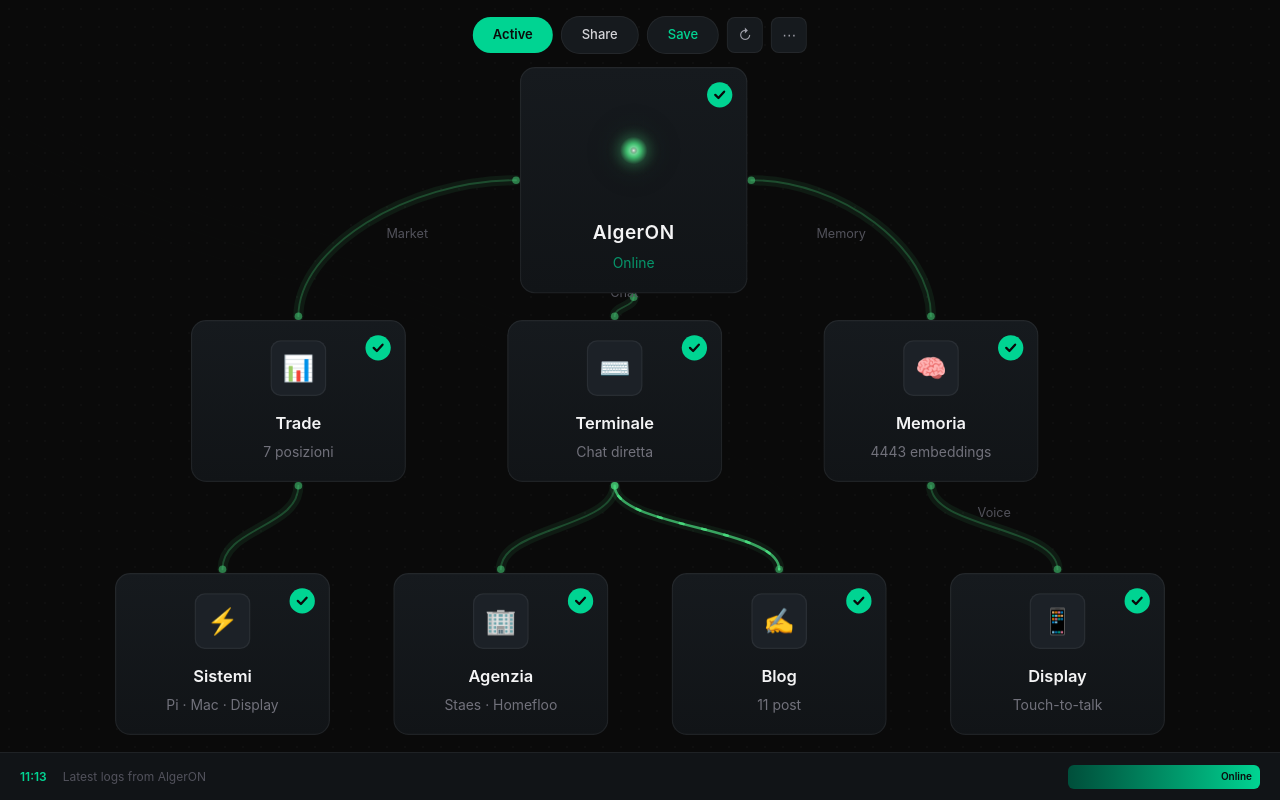
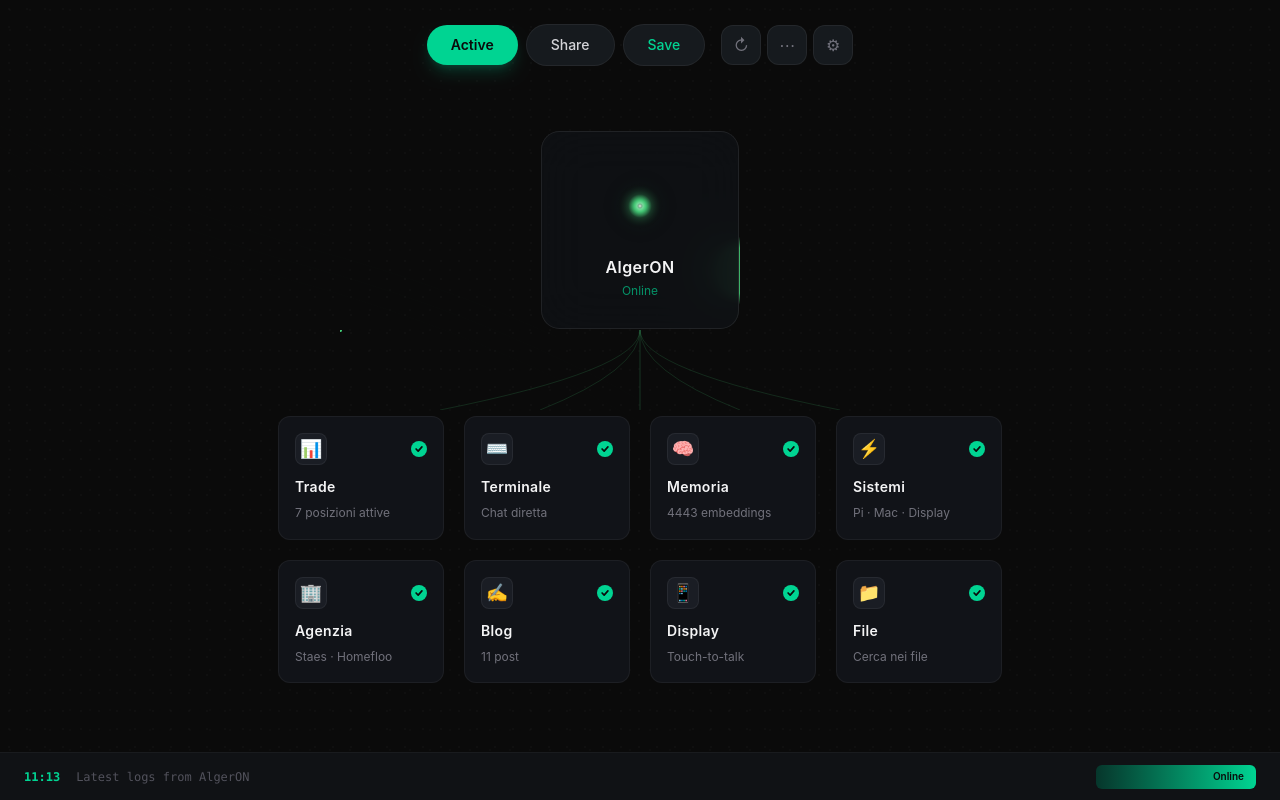
Before and after one commit to cronoagency/algeron-dashboard, a React (Vite) app: page / in a window 1280 px wide. Built offline with nearby package versions, Linux system fonts and the light colour scheme.

Commit message:
v0.5: ricostruito da zero con Aceternity UI — MovingBorder orb, HoverEffect cards, BackgroundBeams, connection lines SVG animate

```diff
--- a/package.json
+++ b/package.json
@@ -15,6 +15,7 @@
     "@xyflow/react": "^12.10.1",
     "clsx": "^2.1.1",
     "framer-motion": "^12.36.0",
+    "motion": "^12.36.0",
     "mqtt": "^5.15.0",
     "react": "^19.2.4",
     "react-dom": "^19.2.4",
--- a/src/App.jsx
+++ b/src/App.jsx
@@ -1,154 +1,132 @@
-import { useCallback, useEffect, useState } from 'react';
-import {
-  ReactFlow,
-  useNodesState,
-  useEdgesState,
-  ConnectionLineType,
-} from '@xyflow/react';
-import '@xyflow/react/dist/style.css';
+import { motion } from "motion/react";
+import { MovingBorderCard } from "./components/MovingBorder";
+import { HoverEffect } from "./components/HoverCards";
+import { Orb } from "./components/Orb";
+import { BackgroundBeams } from "./components/BackgroundBeams";
 
-import OrbNode from './components/OrbNode';
-import SystemNode from './components/SystemNode';
-import AnimatedEdge from './components/AnimatedEdge';
-import { BackgroundBeams } from './components/BackgroundBeams';
-
-const nodeTypes = { orb: OrbNode, system: SystemNode };
-const edgeTypes = { animated: AnimatedEdge };
-
-// Layout: orb top-center, systems branching down like a neural tree
-const initialNodes = [
-  {
-    id: 'orb',
-    type: 'orb',
-    position: { x: 380, y: 40 },
-    data: { status: 'Online' },
-    draggable: true,
-  },
-  {
-    id: 'trade',
-    type: 'system',
-    position: { x: 120, y: 240 },
-    data: { label: 'Trade', icon: '📊', subtitle: '7 posizioni', active: true, outputs: ['P&L'] },
-  },
-  {
-    id: 'terminal',
-    type: 'system',
-    position: { x: 370, y: 240 },
-    data: { label: 'Terminale', icon: '⌨️', subtitle: 'Chat diretta', active: true },
-  },
-  {
-    id: 'memoria',
-    type: 'system',
-    position: { x: 620, y: 240 },
-    data: { label: 'Memoria', icon: '🧠', subtitle: '4443 embeddings', active: true, outputs: ['Vector'] },
-  },
-  {
-    id: 'sistemi',
-    type: 'system',
-    position: { x: 60, y: 440 },
-    data: { label: 'Sistemi', icon: '⚡', subtitle: 'Pi · Mac · Display', active: true },
-  },
-  {
-    id: 'agenzia',
-    type: 'system',
-    position: { x: 280, y: 440 },
-    data: { label: 'Agenzia', icon: '🏢', subtitle: 'Staes · Homefloo', active: true },
-  },
-  {
-    id: 'blog',
-    type: 'system',
-    position: { x: 500, y: 440 },
-    data: { label: 'Blog', icon: '✍️', subtitle: '11 post', active: true },
-  },
-  {
-    id: 'display',
-    type: 'system',
-    position: { x: 720, y: 440 },
-    data: { label: 'Display', icon: '📱', subtitle: 'Touch-to-talk', active: true },
-  },
-];
-
-const initialEdges = [
-  { id: 'o-trade', source: 'orb', target: 'trade', sourceHandle: 'left', targetHandle: 'top', type: 'animated', data: { label: 'Market', active: false } },
-  { id: 'o-terminal', source: 'orb', target: 'terminal', sourceHandle: 'bottom', targetHandle: 'top', type: 'animated', data: { label: 'Chat', active: false } },
-  { id: 'o-memoria', source: 'orb', target: 'memoria', sourceHandle: 'right', targetHandle: 'top', type: 'animated', data: { label: 'Memory', active: false } },
-  { id: 'trade-sistemi', source: 'trade', target: 'sistemi', sourceHandle: 's-bottom', targetHandle: 'top', type: 'animated', data: { active: false } },
-  { id: 'terminal-agenzia', source: 'terminal', target: 'agenzia', sourceHandle: 's-bottom', targetHandle: 'top', type: 'animated', data: { active: false } },
-  { id: 'terminal-blog', source: 'terminal', target: 'blog', sourceHandle: 's-bottom', targetHandle: 'top', type: 'animated', data: { active: false } },
-  { id: 'memoria-display', source: 'memoria', target: 'display', sourceHandle: 's-bottom', targetHandle: 'top', type: 'animated', data: { label: 'Voice', active: false } },
+const nodes = [
+  { title: "Trade", description: "7 posizioni attive", icon: "📊", active: true },
+  { title: "Terminale", description: "Chat diretta", icon: "⌨️", active: true },
+  { title: "Memoria", description: "4443 embeddings", icon: "🧠", active: true },
+  { title: "Sistemi", description: "Pi · Mac · Display", icon: "⚡", active: true },
+  { title: "Agenzia", description: "Staes · Homefloo", icon: "🏢", active: true },
+  { title: "Blog", description: "11 post", icon: "✍️", active: true },
+  { title: "Display", description: "Touch-to-talk", icon: "📱", active: true },
+  { title: "File", description: "Cerca nei file", icon: "📁", active: true },
 ];
 
 function App() {
-  const [nodes, setNodes, onNodesChange] = useNodesState(initialNodes);
-  const [edges, setEdges, onEdgesChange] = useEdgesState(initialEdges);
-
-  // Pulse random synapses
-  useEffect(() => {
-    const pulse = setInterval(() => {
-      const idx = Math.floor(Math.random() * initialEdges.length);
-      setEdges(eds => eds.map((e, i) => ({
-        ...e,
-        data: { ...e.data, active: i === idx },
-      })));
-      setTimeout(() => {
-        setEdges(eds => eds.map(e => ({ ...e, data: { ...e.data, active: false } })));
-      }, 1200);
-    }, 2500);
-    return () => clearInterval(pulse);
-  }, [setEdges]);
-
   return (
-    <div className="w-screen h-screen relative bg-[#0a0a0a]">
-      <style>{`@keyframes edgeFlow { to { stroke-dashoffset: -36; } }`}</style>
-
-      {/* Animated background beams */}
+    <div className="relative min-h-screen w-full bg-[#0a0a0a] overflow-hidden flex flex-col items-center">
+      {/* Background */}
       <BackgroundBeams />
 
+      {/* Dot pattern */}
+      <div
+        className="absolute inset-0 pointer-events-none"
+        style={{
+          backgroundImage: "radial-gradient(circle, rgba(255,255,255,0.015) 1px, transparent 1px)",
+          backgroundSize: "20px 20px",
+        }}
+      />
+
       {/* Top toolbar */}
-      <div className="absolute top-4 left-1/2 -translate-x-1/2 flex gap-2 z-10 items-center">
-        <button className="bg-emerald-400 text-[#0a0a0a] px-5 py-2 rounded-full text-[13px] font-semibold hover:bg-emerald-300 transition-colors">
+      <motion.div
+        className="relative z-20 flex items-center gap-2 mt-6"
+        initial={{ opacity: 0, y: -20 }}
+        animate={{ opacity: 1, y: 0 }}
+        transition={{ duration: 0.6 }}
+      >
+        <button className="bg-emerald-400 text-[#0a0a0a] px-6 py-2.5 rounded-full text-sm font-semibold hover:bg-emerald-300 transition-all shadow-lg shadow-emerald-400/20">
           Active
         </button>
-        <button className="bg-[#161a1e] text-zinc-300 border border-white/[0.06] px-5 py-2 rounded-full text-[13px] font-medium hover:border-white/[0.12] transition-colors">
+        <button className="bg-[#161a1e] text-zinc-300 border border-white/[0.06] px-6 py-2.5 rounded-full text-sm font-medium hover:bg-[#1c2127] transition-all">
           Share
         </button>
-        <button className="bg-[#161a1e] text-emerald-400 border border-white/[0.06] px-5 py-2 rounded-full text-[13px] font-medium hover:border-emerald-400/20 transition-colors">
+        <button className="bg-[#161a1e] text-emerald-400 border border-white/[0.06] px-6 py-2.5 rounded-full text-sm font-medium hover:border-emerald-400/20 transition-all">
           Save
         </button>
-        {['↻', '⋯'].map((icon, i) => (
-          <button key={i} className="bg-[#161a1e] text-zinc-400 border border-white/[0.06] w-9 h-9 rounded-lg text-sm flex items-center justify-center hover:border-white/[0.12] transition-colors">
-            {icon}
-          </button>
-        ))}
-      </div>
+        <div className="flex gap-1.5 ml-2">
+          {["↻", "⋯", "⚙"].map((icon, i) => (
+            <button key={i} className="bg-[#161a1e] text-zinc-500 border border-white/[0.06] w-10 h-10 rounded-xl text-base flex items-center justify-center hover:bg-[#1c2127] hover:text-zinc-300 transition-all">
+              {icon}
+            </button>
+          ))}
+        </div>
+      </motion.div>
+
+      {/* Orb — center piece with moving border */}
+      <motion.div
+        className="relative z-10 mt-16"
+        initial={{ opacity: 0, scale: 0.8 }}
+        animate={{ opacity: 1, scale: 1 }}
+        transition={{ duration: 0.8, delay: 0.2 }}
+      >
+        <MovingBorderCard
+          duration={4000}
+          borderRadius="1.2rem"
+          containerClassName="w-[200px] h-[200px]"
+          className="p-6"
+        >
+          <Orb size={90} />
+          <div className="text-base font-semibold text-zinc-100 tracking-wide mt-1">
+            AlgerON
+          </div>
+          <motion.div
+            className="text-xs text-emerald-400 mt-1"
+            animate={{ opacity: [0.5, 1, 0.5] }}
+            transition={{ duration: 2, repeat: Infinity }}
+          >
+            Online
+          </motion.div>
+        </MovingBorderCard>
+
+        {/* Connection lines from orb — SVG */}
+        <svg className="absolute top-full left-1/2 -translate-x-1/2 w-[600px] h-[80px] pointer-events-none" viewBox="0 0 600 80">
+          {/* Center line */}
+          <line x1="300" y1="0" x2="300" y2="80" stroke="rgba(74,222,128,0.2)" strokeWidth="1" />
+          {/* Left branch */}
+          <path d="M300,0 Q300,40 100,80" fill="none" stroke="rgba(74,222,128,0.15)" strokeWidth="1" />
+          <path d="M300,0 Q300,40 200,80" fill="none" stroke="rgba(74,222,128,0.15)" strokeWidth="1" />
+          {/* Right branch */}
+          <path d="M300,0 Q300,40 400,80" fill="none" stroke="rgba(74,222,128,0.15)" strokeWidth="1" />
+          <path d="M300,0 Q300,40 500,80" fill="none" stroke="rgba(74,222,128,0.15)" strokeWidth="1" />
+          {/* Animated pulse dots */}
+          <circle r="2" fill="#4ade80" opacity="0.6">
+            <animateMotion dur="3s" repeatCount="indefinite" path="M300,0 Q300,40 100,80" />
+          </circle>
+          <circle r="2" fill="#4ade80" opacity="0.6">
+            <animateMotion dur="4s" repeatCount="indefinite" path="M300,0 Q300,40 500,80" />
+          </circle>
+          <circle r="2" fill="#4ade80" opacity="0.6">
+            <animateMotion dur="3.5s" repeatCount="indefinite" path="M300,0 L300,80" />
+          </circle>
+        </svg>
+      </motion.div>
+
+      {/* Node cards grid */}
+      <motion.div
+        className="relative z-10 mt-20 w-full max-w-3xl px-4"
+        initial={{ opacity: 0, y: 30 }}
+        animate={{ opacity: 1, y: 0 }}
+        transition={{ duration: 0.6, delay: 0.5 }}
+      >
+        <HoverEffect items={nodes} />
+      </motion.div>
 
       {/* Bottom bar */}
-      <div className="absolute bottom-0 left-0 right-0 h-12 bg-[#111417] border-t border-white/[0.06] flex items-center px-5 gap-4 z-10">
-        <span className="text-xs text-emerald-400 font-semibold">
-          {new Date().toLocaleTimeString('it-IT', { hour: '2-digit', minute: '2-digit' })}
+      <div className="fixed bottom-0 left-0 right-0 h-12 bg-[#111417]/95 backdrop-blur-sm border-t border-white/[0.04] flex items-center px-6 gap-4 z-30">
+        <span className="text-xs text-emerald-400 font-mono font-semibold">
+          {new Date().toLocaleTimeString("it-IT", { hour: "2-digit", minute: "2-digit" })}
         </span>
-        <span className="text-xs text-zinc-600">Latest logs from AlgerON</span>
+        <span className="text-xs text-zinc-600 font-mono">
+          Latest logs from AlgerON
+        </span>
         <div className="flex-1" />
-        <div className="h-6 w-48 bg-gradient-to-r from-emerald-900 to-emerald-400 rounded-md flex items-center justify-end px-2">
+        <div className="h-6 w-40 bg-gradient-to-r from-emerald-900/60 to-emerald-400 rounded-md flex items-center justify-end px-3">
           <span className="text-[10px] text-[#0a0a0a] font-semibold">Online</span>
         </div>
       </div>
-
-      <ReactFlow
-        nodes={nodes}
-        edges={edges}
-        onNodesChange={onNodesChange}
-        onEdgesChange={onEdgesChange}
-        nodeTypes={nodeTypes}
-        edgeTypes={edgeTypes}
-        connectionLineType={ConnectionLineType.Bezier}
-        fitView
-        fitViewOptions={{ padding: 0.2 }}
-        proOptions={{ hideAttribution: true }}
-        minZoom={0.4}
-        maxZoom={2}
-        defaultEdgeOptions={{ type: 'animated' }}
-      />
     </div>
   );
 }
--- /dev/null
+++ b/src/components/HoverCards.jsx
@@ -0,0 +1,66 @@
+import { cn } from "../lib/utils";
+import { AnimatePresence, motion } from "motion/react";
+import { useState } from "react";
+
+export function HoverEffect({ items, className }) {
+  const [hoveredIndex, setHoveredIndex] = useState(null);
+
+  return (
+    <div className={cn("grid grid-cols-2 lg:grid-cols-4 gap-2", className)}>
+      {items.map((item, idx) => (
+        <div
+          key={idx}
+          className="relative group block p-1.5 h-full w-full cursor-pointer"
+          onMouseEnter={() => setHoveredIndex(idx)}
+          onMouseLeave={() => setHoveredIndex(null)}
+          onClick={item.onClick}
+        >
+          <AnimatePresence>
+            {hoveredIndex === idx && (
+              <motion.span
+                className="absolute inset-0 h-full w-full bg-emerald-500/[0.08] block rounded-2xl"
+                layoutId="hoverBackground"
+                initial={{ opacity: 0 }}
+                animate={{ opacity: 1, transition: { duration: 0.15 } }}
+                exit={{ opacity: 0, transition: { duration: 0.15, delay: 0.2 } }}
+              />
+            )}
+          </AnimatePresence>
+          <div className={cn(
+            "rounded-xl h-full w-full p-4 overflow-hidden",
+            "bg-[#111318] border border-white/[0.05]",
+            "group-hover:border-emerald-500/[0.2] transition-colors duration-300",
+            "relative z-20"
+          )}>
+            <div className="relative z-50">
+              {/* Status indicator */}
+              <div className="flex items-center justify-between mb-3">
+                <div className={cn(
+                  "w-8 h-8 rounded-lg flex items-center justify-center text-lg",
+                  "bg-[#1a1d24] border border-white/[0.06]"
+                )}>
+                  {item.icon}
+                </div>
+                {item.active !== false && (
+                  <div className="w-4 h-4 rounded-full bg-emerald-400 flex items-center justify-center">
+                    <svg width="10" height="10" viewBox="0 0 12 12" fill="none">
+                      <path d="M2.5 6L5 8.5L9.5 3.5" stroke="#0a0a0a" strokeWidth="2" strokeLinecap="round" strokeLinejoin="round"/>
+                    </svg>
+                  </div>
+                )}
+              </div>
+              {/* Title */}
+              <h4 className="text-zinc-100 font-semibold text-sm tracking-wide">
+                {item.title}
+              </h4>
+              {/* Description */}
+              <p className="mt-1.5 text-zinc-500 text-xs leading-relaxed">
+                {item.description}
+              </p>
+            </div>
+          </div>
+        </div>
+      ))}
+    </div>
+  );
+}
--- /dev/null
+++ b/src/components/MovingBorder.jsx
@@ -0,0 +1,61 @@
+import React, { useRef } from "react";
+import { motion, useAnimationFrame, useMotionTemplate, useMotionValue, useTransform } from "motion/react";
+import { cn } from "../lib/utils";
+
+export function MovingBorderCard({
+  borderRadius = "1rem",
+  children,
+  containerClassName,
+  borderClassName,
+  duration = 3000,
+  className,
+  ...otherProps
+}) {
+  return (
+    <div
+      className={cn("relative overflow-hidden bg-transparent p-[1px]", containerClassName)}
+      style={{ borderRadius }}
+      {...otherProps}
+    >
+      <div className="absolute inset-0" style={{ borderRadius: `calc(${borderRadius} * 0.96)` }}>
+        <MovingBorder duration={duration} rx="30%" ry="30%">
+          <div className={cn("h-20 w-20 bg-[radial-gradient(#4ade80_40%,transparent_60%)] opacity-[0.8]", borderClassName)} />
+        </MovingBorder>
+      </div>
+      <div
+        className={cn("relative flex h-full w-full flex-col items-center justify-center border border-white/[0.08] bg-[#0f1115]/90 backdrop-blur-xl", className)}
+        style={{ borderRadius: `calc(${borderRadius} * 0.96)` }}
+      >
+        {children}
+      </div>
+    </div>
+  );
+}
+
+function MovingBorder({ children, duration = 3000, rx, ry, ...otherProps }) {
+  const pathRef = useRef(null);
+  const progress = useMotionValue(0);
+
+  useAnimationFrame((time) => {
+    const length = pathRef.current?.getTotalLength();
+    if (length) {
+      const pxPerMillisecond = length / duration;
+      progress.set((time * pxPerMillisecond) % length);
+    }
+  });
+
+  const x = useTransform(progress, (val) => pathRef.current?.getPointAtLength(val).x);
+  const y = useTransform(progress, (val) => pathRef.current?.getPointAtLength(val).y);
+  const transform = useMotionTemplate`translateX(${x}px) translateY(${y}px) translateX(-50%) translateY(-50%)`;
+
+  return (
+    <>
+      <svg xmlns="http://www.w3.org/2000/svg" preserveAspectRatio="none" className="absolute h-full w-full" width="100%" height="100%" {...otherProps}>
+        <rect fill="none" width="100%" height="100%" rx={rx} ry={ry} ref={pathRef} />
+      </svg>
+      <motion.div style={{ position: "absolute", top: 0, left: 0, display: "inline-block", transform }}>
+        {children}
+      </motion.div>
+    </>
+  );
+}
--- /dev/null
+++ b/src/components/Orb.jsx
@@ -0,0 +1,67 @@
+import { useEffect, useRef } from "react";
+
+/**
+ * Orb — pulsing green orb canvas, standalone.
+ */
+export function Orb({ size = 80, className }) {
+  const canvasRef = useRef(null);
+  const animRef = useRef(null);
+
+  useEffect(() => {
+    const canvas = canvasRef.current;
+    if (!canvas) return;
+    const ctx = canvas.getContext("2d");
+    const s = size;
+    canvas.width = s * 2;
+    canvas.height = s * 2;
+    canvas.style.width = s + "px";
+    canvas.style.height = s + "px";
+    ctx.scale(2, 2);
+
+    let phase = 0;
+    const c = [74, 222, 128];
+
+    function draw() {
+      ctx.clearRect(0, 0, s, s);
+      const cx = s / 2, cy = s / 2;
+
+      // Outer ambient
+      const g1 = ctx.createRadialGradient(cx, cy, 0, cx, cy, s * 0.45 + Math.sin(phase * 0.5) * 3);
+      g1.addColorStop(0, `rgba(${c[0]},${c[1]},${c[2]},0.07)`);
+      g1.addColorStop(1, "transparent");
+      ctx.fillStyle = g1;
+      ctx.fillRect(0, 0, s, s);
+
+      // Mid ring
+      const mr = s * 0.25 + Math.sin(phase * 0.8) * 2;
+      const g2 = ctx.createRadialGradient(cx, cy, mr * 0.5, cx, cy, mr);
+      g2.addColorStop(0, `rgba(${c[0]},${c[1]},${c[2]},0.18)`);
+      g2.addColorStop(1, "transparent");
+      ctx.beginPath(); ctx.arc(cx, cy, mr, 0, Math.PI * 2);
+      ctx.fillStyle = g2; ctx.fill();
+
+      // Core
+      const cr = s * 0.12 + Math.sin(phase) * 1;
+      const g3 = ctx.createRadialGradient(cx, cy, 0, cx, cy, cr);
+      g3.addColorStop(0, "rgba(187,247,208,1)");
+      g3.addColorStop(0.5, `rgba(${c[0]},${c[1]},${c[2]},0.85)`);
+      g3.addColorStop(1, `rgba(${c[0]},${c[1]},${c[2]},0)`);
+      ctx.beginPath(); ctx.arc(cx, cy, cr, 0, Math.PI * 2);
+      ctx.fillStyle = g3; ctx.fill();
+
+      // Hot center
+      const g4 = ctx.createRadialGradient(cx, cy, 0, cx, cy, 3);
+      g4.addColorStop(0, "rgba(255,255,255,0.95)");
+      g4.addColorStop(1, "transparent");
+      ctx.beginPath(); ctx.arc(cx, cy, 3, 0, Math.PI * 2);
+      ctx.fillStyle = g4; ctx.fill();
+
+      phase += 0.025;
+      animRef.current = requestAnimationFrame(draw);
+    }
+    draw();
+    return () => cancelAnimationFrame(animRef.current);
+  }, [size]);
+
+  return <canvas ref={canvasRef} className={className} />;
+}
--- a/src/index.css
+++ b/src/index.css
@@ -1,19 +1,15 @@
 @import "tailwindcss";
 @import url('https://fonts.googleapis.com/css2?family=Inter:wght@300;400;500;600;700&display=swap');
 
-:root {
-  --bg: #0a0a0a;
-  --accent: #4ade80;
+body {
+  font-family: 'Inter', -apple-system, BlinkMacSystemFont, sans-serif;
+  background: #0a0a0a;
+  color: #d4d4d8;
+  overflow-x: hidden;
+  -webkit-font-smoothing: antialiased;
+  -moz-osx-font-smoothing: grayscale;
 }
 
-body {
-  font-family: 'Inter', sans-serif;
-  background: #0a0a0a;
-  overflow: hidden;
-}
-
-/* React Flow overrides */
-.react-flow__background { display: none !important; }
-.react-flow__attribution { display: none !important; }
-.react-flow__controls { display: none !important; }
-.react-flow__minimap { display: none !important; }
+::-webkit-scrollbar { width: 4px; }
+::-webkit-scrollbar-track { background: transparent; }
+::-webkit-scrollbar-thumb { background: #27272a; border-radius: 2px; }
```
Also changed, not shown: 1 other file (tests, documents, lock files or other folders).
